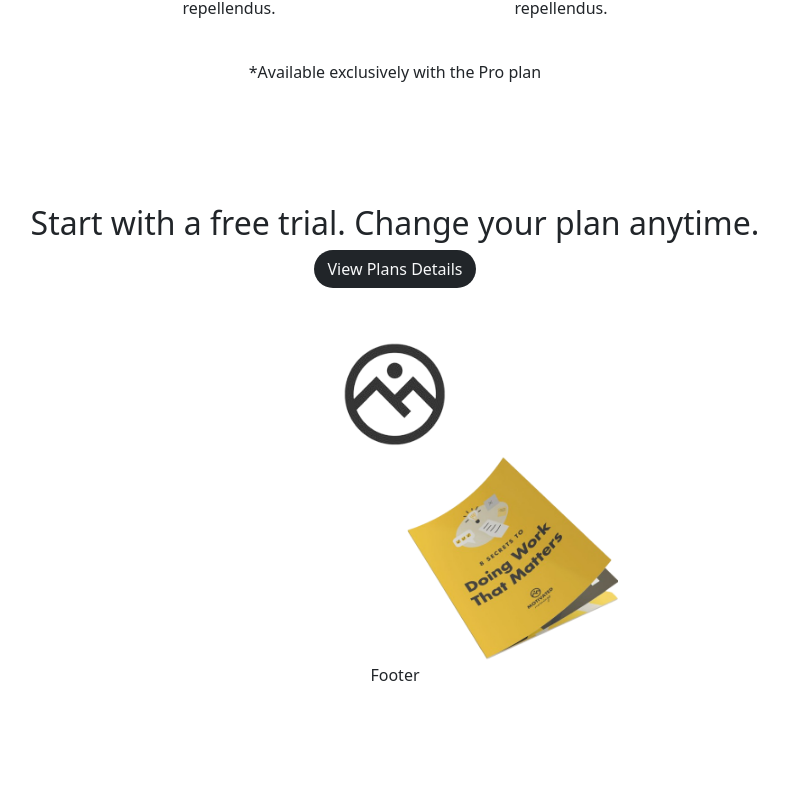
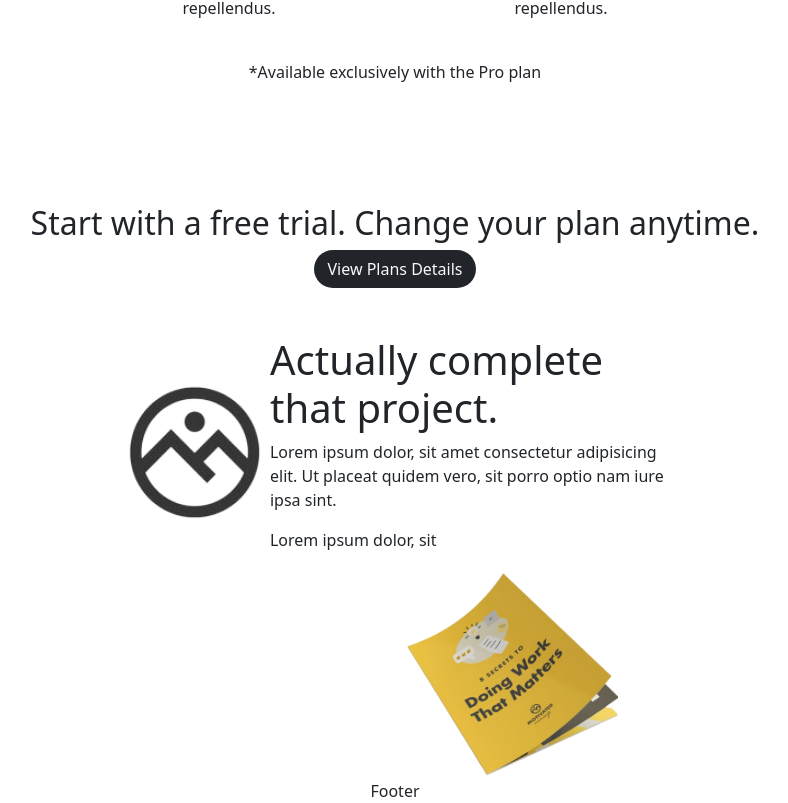
Before and after one commit to Ajith369369/motivated-mornings-frontend, a React (Vite) app: page / in a window 1280 px wide. Shown: the part 1937-2740 px from the top of the page, without its empty margins (245-1033 px from the left). Before the commit the page ends 2624 px from the top, so only its background shows below. Built offline with nearby package versions, Linux system fonts and the light colour scheme.

Commit message:
Create div.

```diff
--- a/src/components/Pricing.css
+++ b/src/components/Pricing.css
@@ -1,3 +1,12 @@
-#trial {
+#trial, #complete {
   min-width: 100%;
 }
+
+#complete img {
+  height: 150px;
+  width: auto;
+}
+
+.complete-div {
+  max-width: 400px;
+}
--- a/src/components/Pricing.jsx
+++ b/src/components/Pricing.jsx
@@ -27,9 +27,13 @@ function Pricing() {
       <section id="complete">
         <div className="row">
           <div className="col-md-2"></div>
-          <div className="col-md-8">
+          <div className="col-md-8 d-flex flex-wrap justify-content-center align-items-center">
             <img src="/src/assets/actually-complete.png" alt="" />
-            <div></div>
+            <div className="complete-div">
+              <h1>Actually complete that project.</h1>
+              <p>Lorem ipsum dolor, sit amet consectetur adipisicing elit. Ut placeat quidem vero, sit porro optio nam iure ipsa sint.</p>
+              <p>Lorem ipsum dolor, sit</p>
+            </div>
           </div>
           <div className="col-md-2"></div>
         </div>
```
